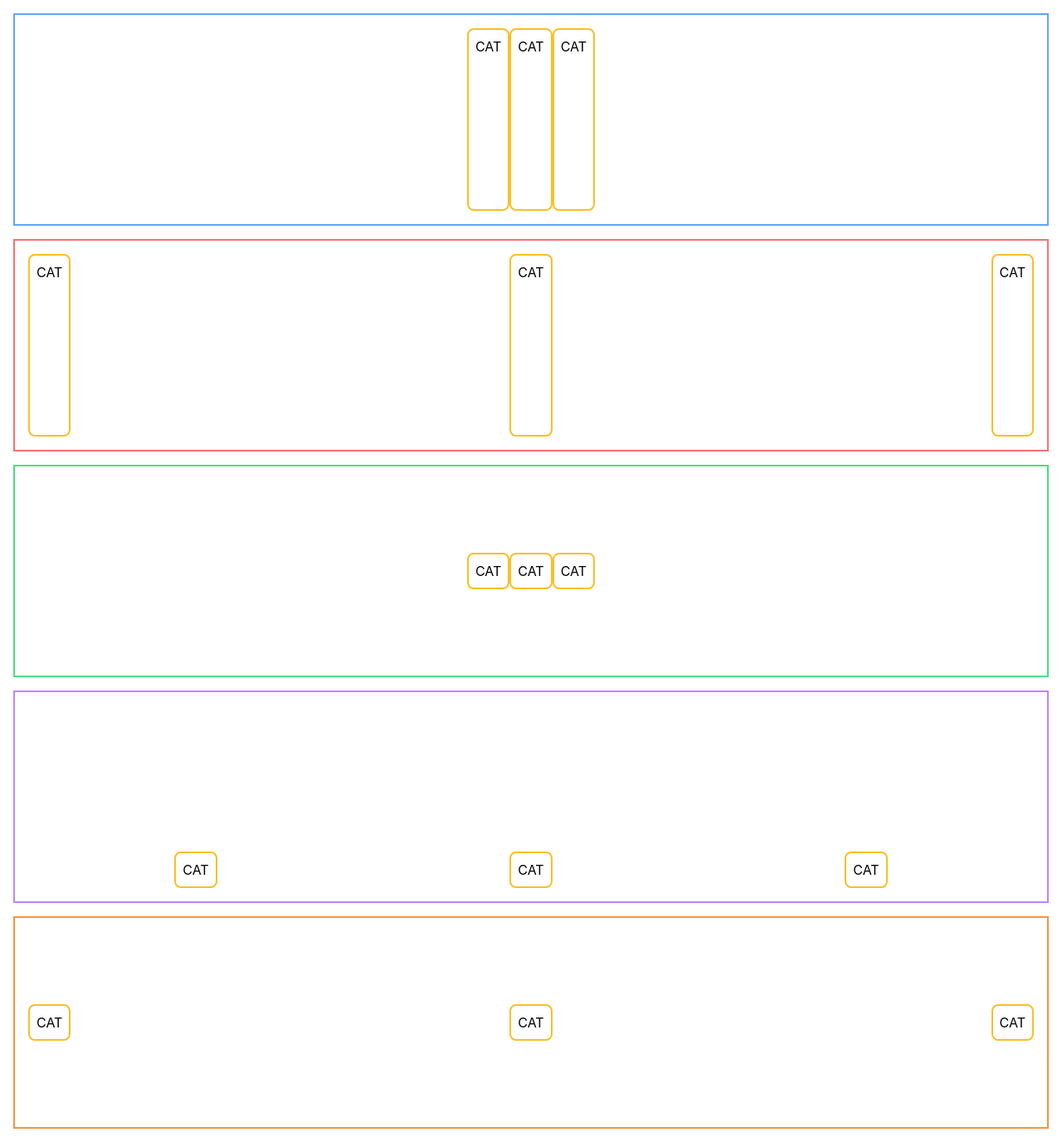
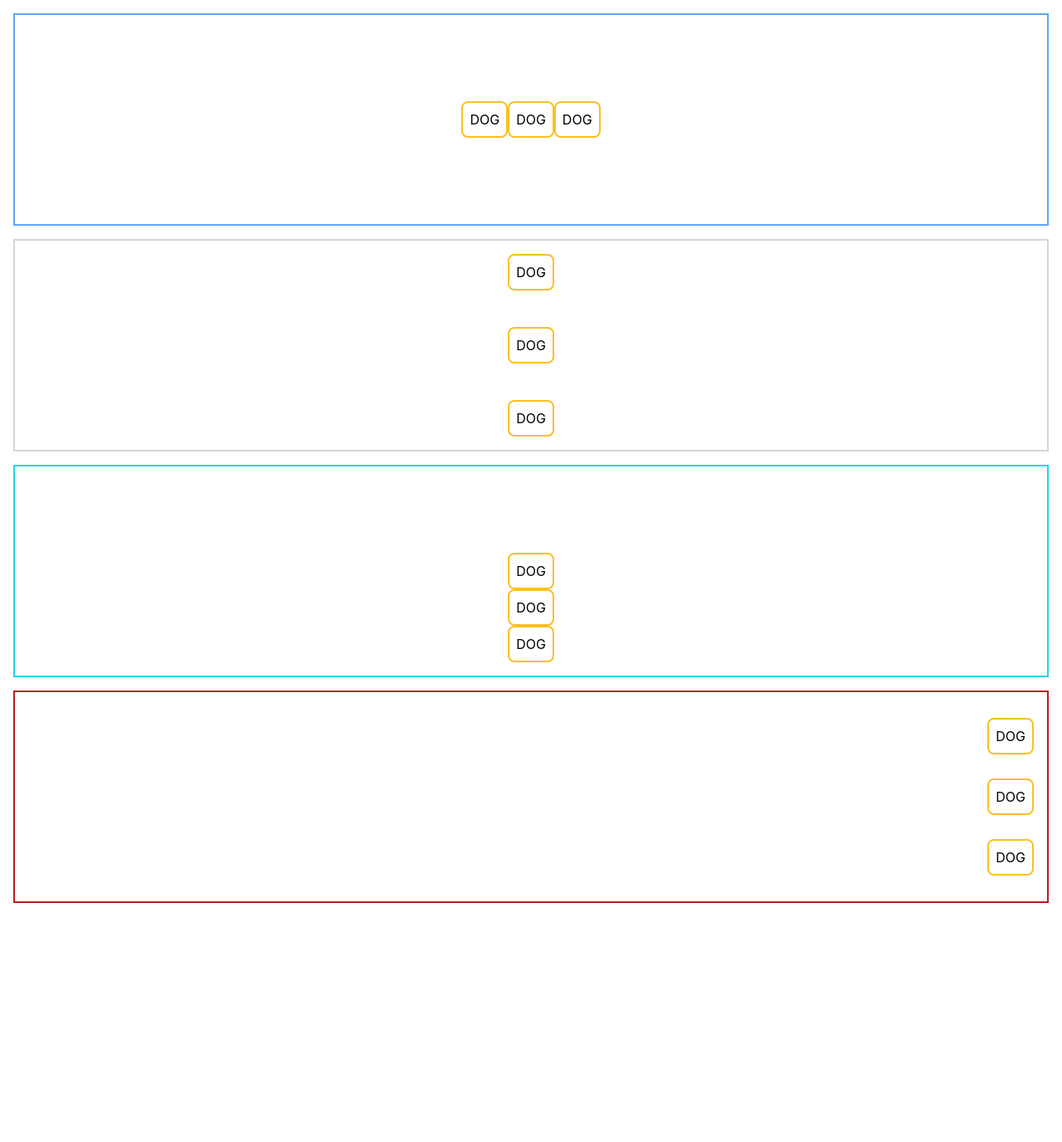
Before and after one commit to scmgustafson/personal-learning-projects, a React (Create React App) app in the folder react-freecodecamp/my-app/: page / in a window 1280 px wide. Shown: the whole page at 83% size. After the commit the page ends 1104 px from the top, so only its background shows below. Built offline with nearby package versions, Linux system fonts and the light colour scheme.

Commit message:
Finish flex col exercise

```diff
--- a/react-freecodecamp/my-app/src/App.tsx
+++ b/react-freecodecamp/my-app/src/App.tsx
@@ -1,69 +1,17 @@
 import "./App.css";
-import MyComponent from "./MyComponent";
-import Button from "./Button";
-import Cat from "./Cat";
-
-const Title = (): any => {
-  return <div>Title!</div>;
-};
-
-const Description = (): any => {
-  console.log("Description console text");
-  return <div>Here is some description for the app</div>;
-};
-
-const Message = (props: any) => {
-  const { text, bgColor } = props; // this is destructuring the dict props {text: "balh", color: "blah"}
-
-  console.log(props);
-  // curly braces below are used for rendering any javascript
-  return <div style={{ background: bgColor }}>{text}</div>;
-};
-
-const Box = (props: any) => {
-  const { label, bgColor, textColor, large } = props;
-  return (
-    <div
-      style={{
-        background: bgColor,
-        color: textColor,
-        fontSize: large ? "40px" : "20px",
-      }}
-    >
-      {label}
-    </div>
-  );
-};
+import Box1 from "./Box1";
+import Box2 from "./Box2";
+import Box3 from "./Box3";
+import Box4 from "./Box4";
 
 const App = () => {
   return (
-    <div>
-      <div className="flex justify-center h-64 p-4 m-4 border-2 border-blue-400">
-        <Cat />
-        <Cat />
-        <Cat />
-      </div>
-      <div className="flex justify-between h-64 p-4 m-4 border-2 border-red-400">
-        <Cat />
-        <Cat />
-        <Cat />
-      </div>
-      <div className="flex justify-center items-center h-64 p-4 m-4 border-2 border-green-400">
-        <Cat />
-        <Cat />
-        <Cat />
-      </div>
-      <div className="flex justify-around items-end h-64 p-4 m-4 border-2 border-purple-400">
-        <Cat />
-        <Cat />
-        <Cat />
-      </div>
-      <div className="flex justify-between items-center h-64 p-4 m-4 border-2 border-orange-400">
-        <Cat />
-        <Cat />
-        <Cat />
-      </div>
-    </div>
+    <>
+      <Box1 />
+      <Box2 />
+      <Box3 />
+      <Box4 />
+    </>
   );
 };
 
--- /dev/null
+++ b/react-freecodecamp/my-app/src/Box1.tsx
@@ -0,0 +1,13 @@
+import Dog from "./Dog";
+
+const Box1 = () => {
+  return (
+    <div className="flex items-center justify-center h-64 p-4 m-4 border-2 border-blue-400">
+      <Dog />
+      <Dog />
+      <Dog />
+    </div>
+  );
+};
+
+export default Box1;
--- /dev/null
+++ b/react-freecodecamp/my-app/src/Box2.tsx
@@ -0,0 +1,13 @@
+import Dog from "./Dog";
+
+const Box2 = () => {
+  return (
+    <div className="flex flex-col justify-between items-center h-64 p-4 m-4 border-2 border-gray-300">
+      <Dog />
+      <Dog />
+      <Dog />
+    </div>
+  );
+};
+
+export default Box2;
--- /dev/null
+++ b/react-freecodecamp/my-app/src/Box3.tsx
@@ -0,0 +1,13 @@
+import Dog from "./Dog";
+
+const Box3 = () => {
+  return (
+    <div className="flex flex-col items-center justify-end h-64 p-4 m-4 border-2 border-cyan-400">
+      <Dog />
+      <Dog />
+      <Dog />
+    </div>
+  );
+};
+
+export default Box3;
--- /dev/null
+++ b/react-freecodecamp/my-app/src/Box4.tsx
@@ -0,0 +1,13 @@
+import Dog from "./Dog";
+
+const Box4 = () => {
+  return (
+    <div className="flex flex-col items-end justify-around h-64 p-4 m-4 border-2 border-red-700">
+      <Dog />
+      <Dog />
+      <Dog />
+    </div>
+  );
+};
+
+export default Box4;
--- /dev/null
+++ b/react-freecodecamp/my-app/src/Dog.tsx
@@ -0,0 +1,9 @@
+const Dog = () => {
+  return (
+    <div className="p-2 border-2 rounded-lg border-amber-400">
+      <h1>DOG</h1>
+    </div>
+  );
+};
+
+export default Dog;
```
